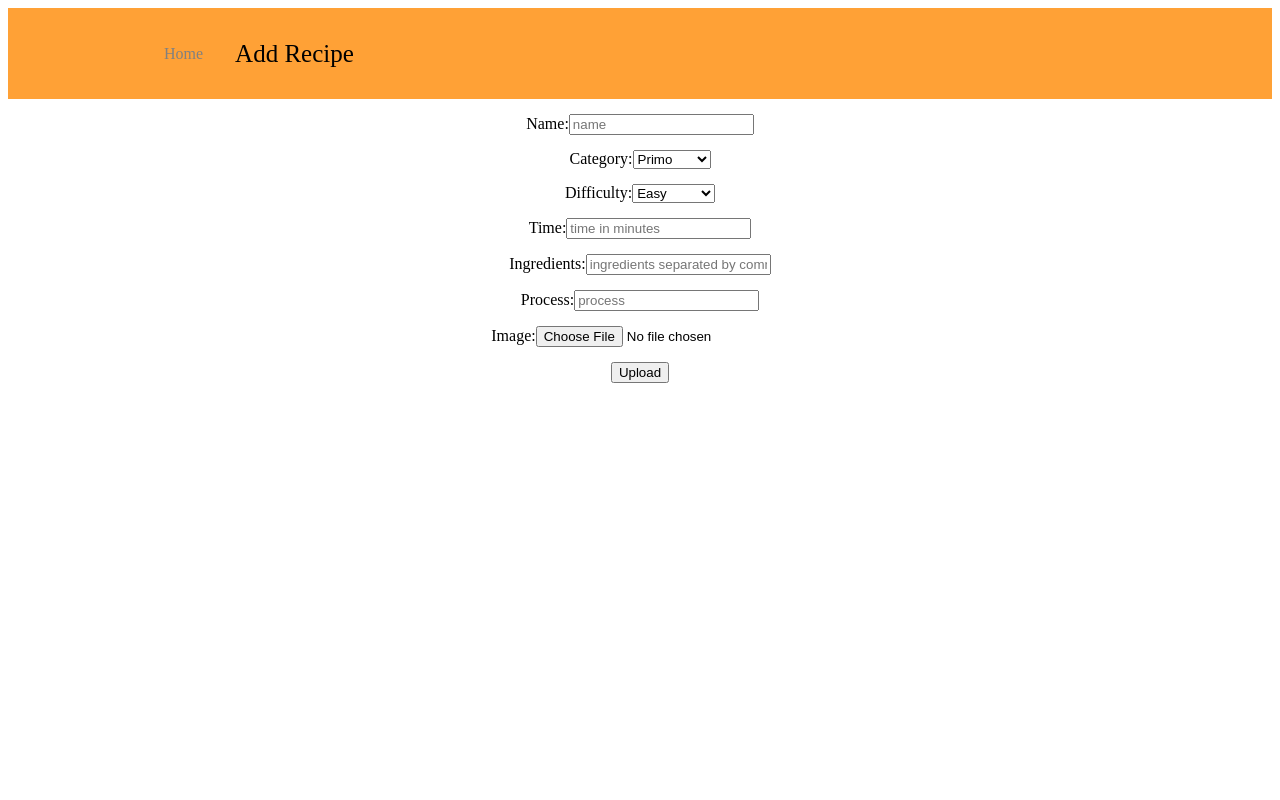
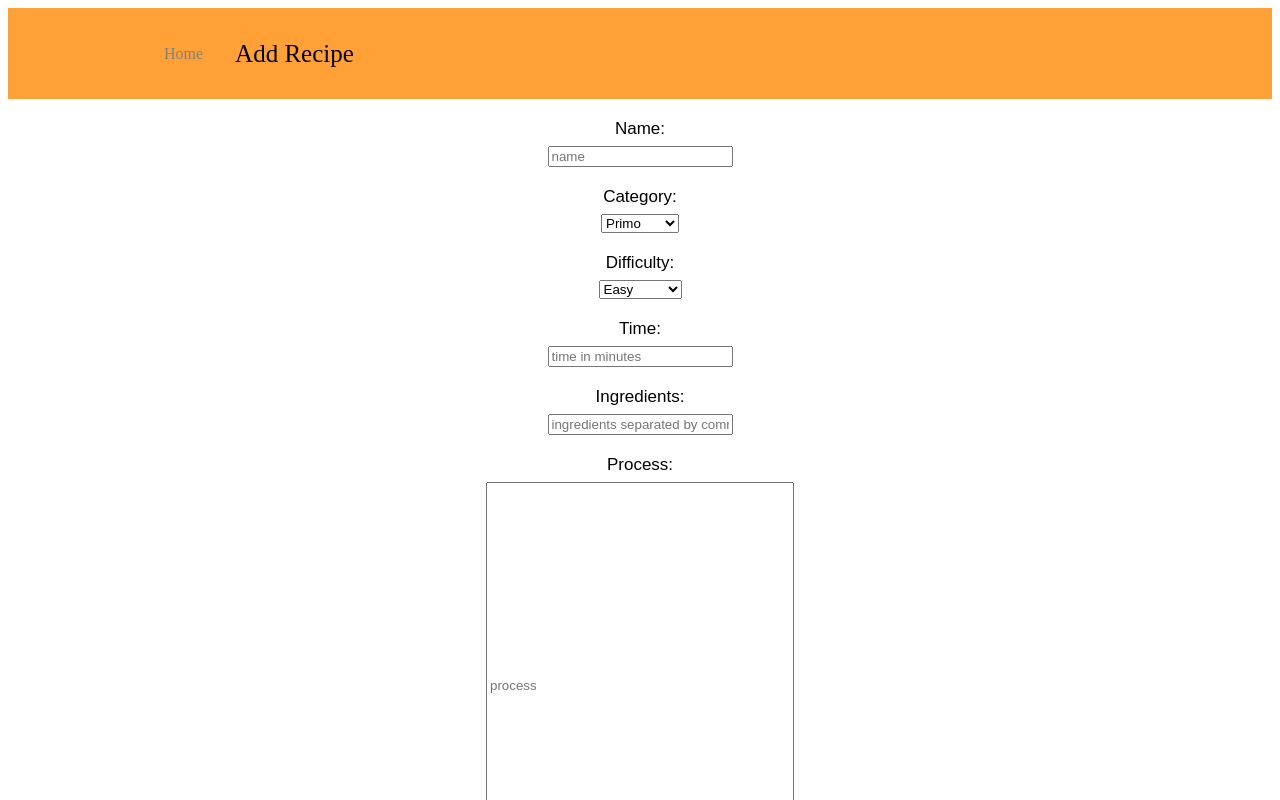
Before and after one commit to sichej/recipes-app, a React (Create React App) app: page /addRecipe in a window 1280 px wide. Shown: the top 800 px of the page. Built offline with nearby package versions, Linux system fonts and the light colour scheme.

Commit message:
Update addRecipe.js

```diff
--- a/src/pages/addRecipe.js
+++ b/src/pages/addRecipe.js
@@ -83,15 +83,29 @@ const AddRecipe = () => {
   }
 
   const inp = {
-    marginTop: '15px'
+    marginTop: '7px'
+  }
+
+  const desc = {
+    display: "inline-block",
+    fontFamily: "Arial",
+    fontSize: "17px",
+    marginTop: "20px",
+  }
+
+  const sProcess = {
+    textAlign: "left",
+    marginTop: '7px',
+    width: "300px",
+    height: "400px"
   }
 
 
   return (
     <div style={container} id='main'>
-      <a>Name:</a>
+      <a style={desc} >Name:</a><br></br>
       <input type='text' id='name' placeholder='name' style={inp}></input><br></br>
-      <a>Category:</a>
+      <a style={desc} >Category:</a><br></br>
       <select style={inp} name = "list-cat" id="category" >
         <option value = "antipasto" selected>Antipasto</option>
         <option value = "primo" selected>Primo</option>
@@ -100,7 +114,7 @@ const AddRecipe = () => {
         <option value = "dolce">Dolce</option>
         <option value = "cocktail">Cocktail</option>
       </select><br></br>
-      <a>Difficulty:</a>
+      <a style={desc} >Difficulty:</a><br></br>
       <select style={inp} name = "list-dif" id="difficulty" >
         <option value = "1" selected>Very Easy</option>
         <option value = "2" selected>Easy</option>
@@ -108,13 +122,13 @@ const AddRecipe = () => {
         <option value = "4">Hard</option>
         <option value = "5">Very Hard</option>
       </select><br></br>
-      <a>Time:</a>
+      <a style={desc} >Time:</a><br></br>
       <input type='number' id='time' placeholder='time in minutes' style={inp}></input><br></br>
-      <a>Ingredients:</a>
+      <a style={desc} >Ingredients:</a><br></br>
       <input type='text' id='ingredients' placeholder='ingredients separated by comma' style={inp}></input><br></br>
-      <a>Process:</a>
-      <input type='text' id='process' placeholder='process' style={inp}></input><br></br>
-      <a>Image:</a>
+      <a style={desc} >Process:</a><br></br>
+      <input style={sProcess} type='text' id='process' placeholder='process'></input><br></br>
+      <a style={desc} >Image:</a><br></br>
       <input type="file" name="" id="fileId" style={inp} onChange={imageUploaded}/><br></br>
       <input type='submit' id="submit" value='Upload' style={inp} onClick={createIngredientsArray}></input>
       <img id="img"></img>
```
